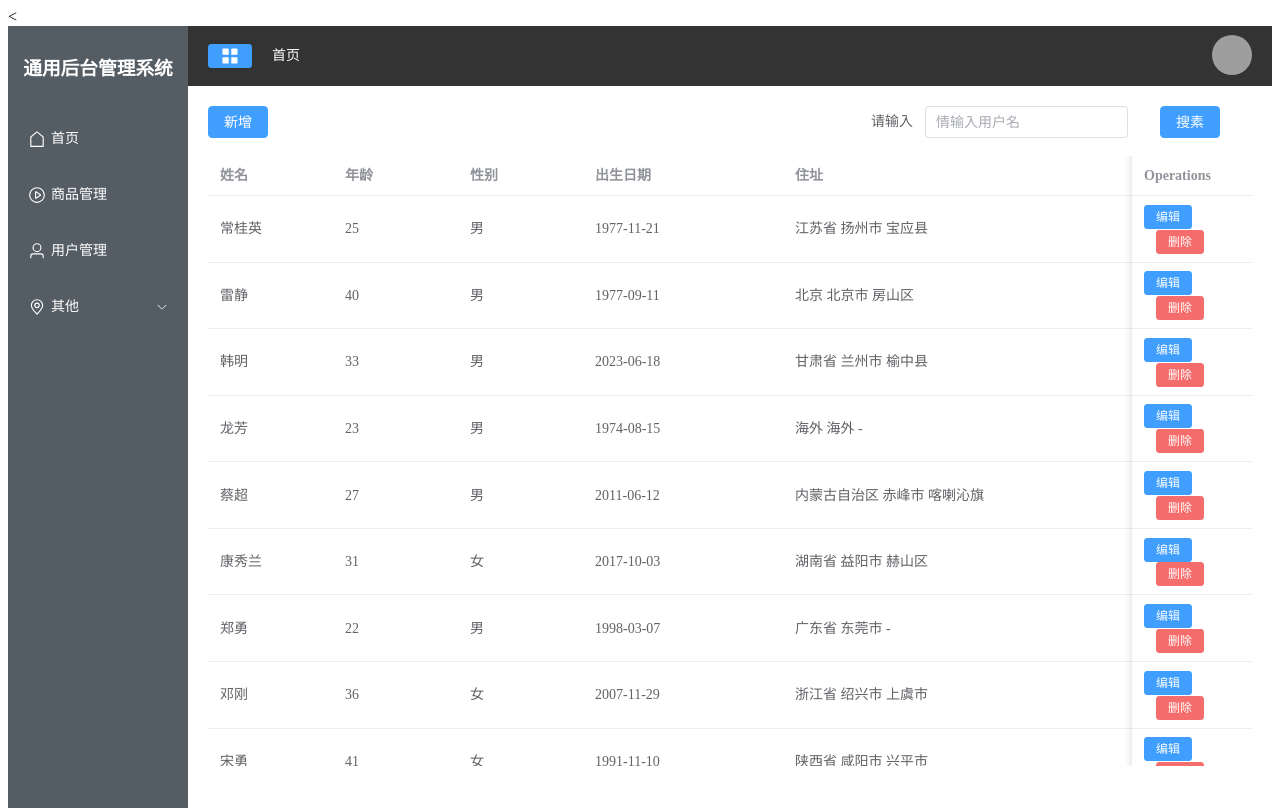
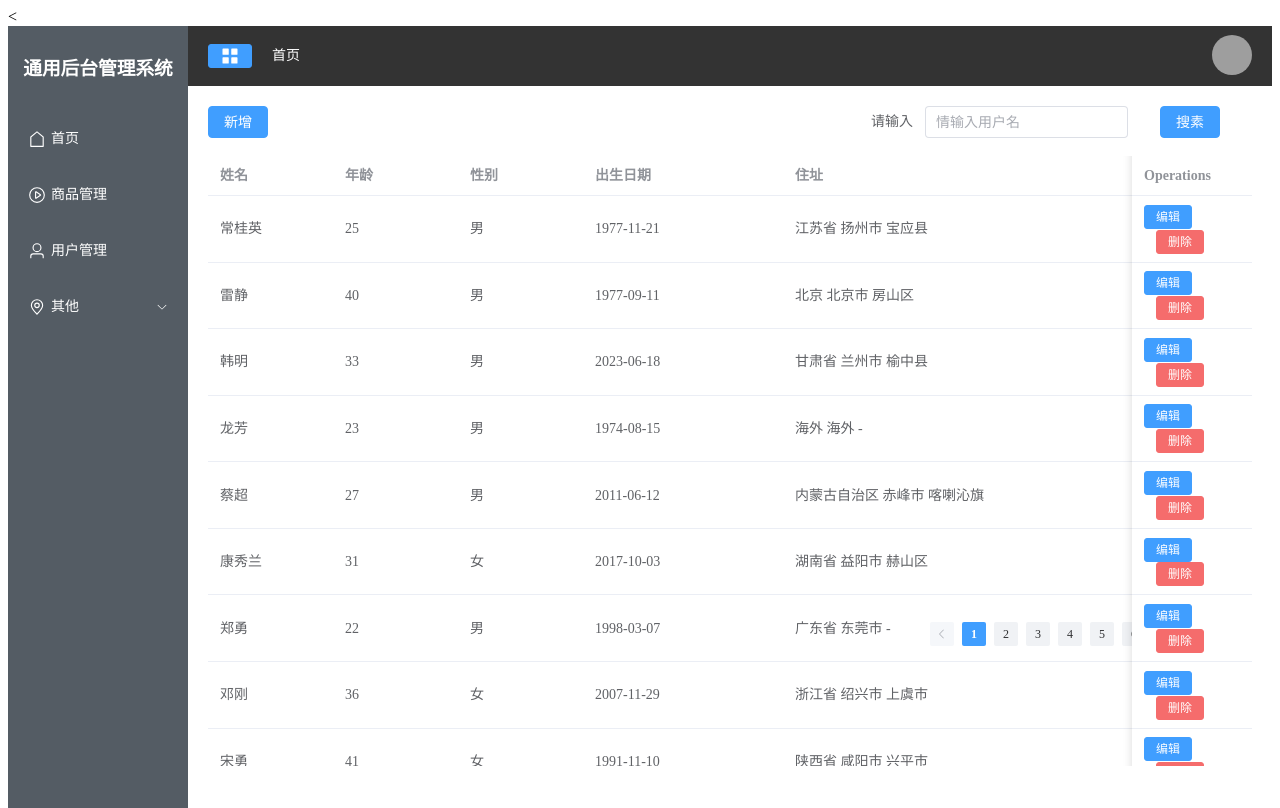
Before and after one commit to wuyunew/myFirstPro, a Vue app: page /user in a window 1280 px wide. Built offline with nearby package versions, Linux system fonts and the light colour scheme; grey boxes are pictures that could not be loaded.

Commit message:
day6-删除功能已完成

```diff
--- a/src/api/api.js
+++ b/src/api/api.js
@@ -35,5 +35,13 @@ export default {
             mock: true,
             data,
         });
-    }
+    },
+    deleteUser(data) {
+        return request({
+            url: "/user/deleteUser",
+            method: "get",
+            mock: true,
+            data,
+        });
+    },
 }
--- a/src/api/mock.js
+++ b/src/api/mock.js
@@ -8,3 +8,4 @@ Mock.mock(/api\/mock\/home\/getCountData/, "get", homeApi.getCountData);
 Mock.mock(/api\/mock\/home\/getChartData/, "get", homeApi.getChartData);
 //这种mock写法不能拦截带参数的请求，写正则表达式的类型
 Mock.mock(/api\/mock\/user\/getUserData/, "get", userApi.getUserList);
+Mock.mock(/api\/mock\/user\/deleteUser/, "get", userApi.deleteUser);
--- a/src/api/mockData/user.js
+++ b/src/api/mockData/user.js
@@ -40,11 +40,30 @@ export default {
         })
         const pageList = mockList.filter((item, index) => index < limit * page && index >= limit * (page - 1))
         return {
-            code:200,
+            code: 200,
             data: {
                 list: pageList,
-                count:mockList.length
+                count: mockList.length
+            }
+        }
+    },
+
+    deleteUser: config => {
+        const { id } = param2Obj(config.url)
+        if (!id) {
+            return {
+                code: -999,
+                message: '参数错误'
+            }
+        }
+        else {
+            List = List.filter(user => user.id !== id)
+            return {
+                code: 200,
+                data: '删除成功!'
             }
         }
     }
+
+
 }
--- a/src/views/User.vue
+++ b/src/views/User.vue
@@ -1,5 +1,6 @@
 <script setup>
 import { ref, getCurrentInstance, onMounted, reactive } from 'vue';
+//按需引入element后不需要再import 否则会出bug
 const handleClick = () => {
     console.log('click');
 }
@@ -11,6 +12,7 @@ const getUserData = async () => {
         ...item,
         sexLablel: item.sex === 1 ? '男' : '女'
     }))
+    config.total = data.count;
 }
 const tabelLabel = reactive([
     {
@@ -44,8 +46,25 @@ const handleSearch = () => {
     getUserData()
 }
 const config = reactive({
-    name: ''
+    name: '',
+    total: 0,
+    page: 1
 });
+const handleChange = (page) => {
+    config.page = page;
+    getUserData()
+}
+const handleDelete = (val) => {
+    ElMessageBox.confirm("Are you sure you want to delete").then(async () => {
+        await proxy.$api.deleteUser({ id: val.id })
+        ElMessage({
+            showClose: true,
+            message: "删除成功",
+            type: "success"
+        })
+        getUserData()
+    })
+}
 onMounted(
     () => {
         getUserData()
@@ -75,15 +94,30 @@ onMounted(
             />
 
             <el-table-column fixed="right" label="Operations" min-width="120">
-                <template #default>
+                <template #="scope">
                     <el-button type="primary" size="small" @click="handleClick">
                         编辑
                     </el-button>
-                    <el-button type="danger" size="small">删除</el-button>
+                    <el-button type="danger" size="small" @click="handleDelete(scope.row)">删除</el-button>
                 </template>
             </el-table-column>
         </el-table>
+        <el-pagination class="pager" background layout="prev,pager,next" size="small" :total="config.total"
+            @current-change="handleChange" />
+
+
     </div>
+    <el-dialog
+    v-model="dialogvisible"
+        :title="action=='add'?'新增用户':'编辑用户'"
+        width="35%"
+        :before-close="handleClose">
+
+        <!--需要注意的是-->
+    </el-dialog>
+
+
+
 
 
 
@@ -94,4 +128,20 @@ onMounted(
     display: flex;
     justify-content: space-between;
 }
+
+.table {
+    position: relative;
+    height: 520px;
+
+    .pager {
+        position: absolute;
+        right: 10px;
+        bottom: 30px;
+    }
+
+    .el-table {
+        width: 100%;
+        height: 500%;
+    }
+}
 </style>
```
